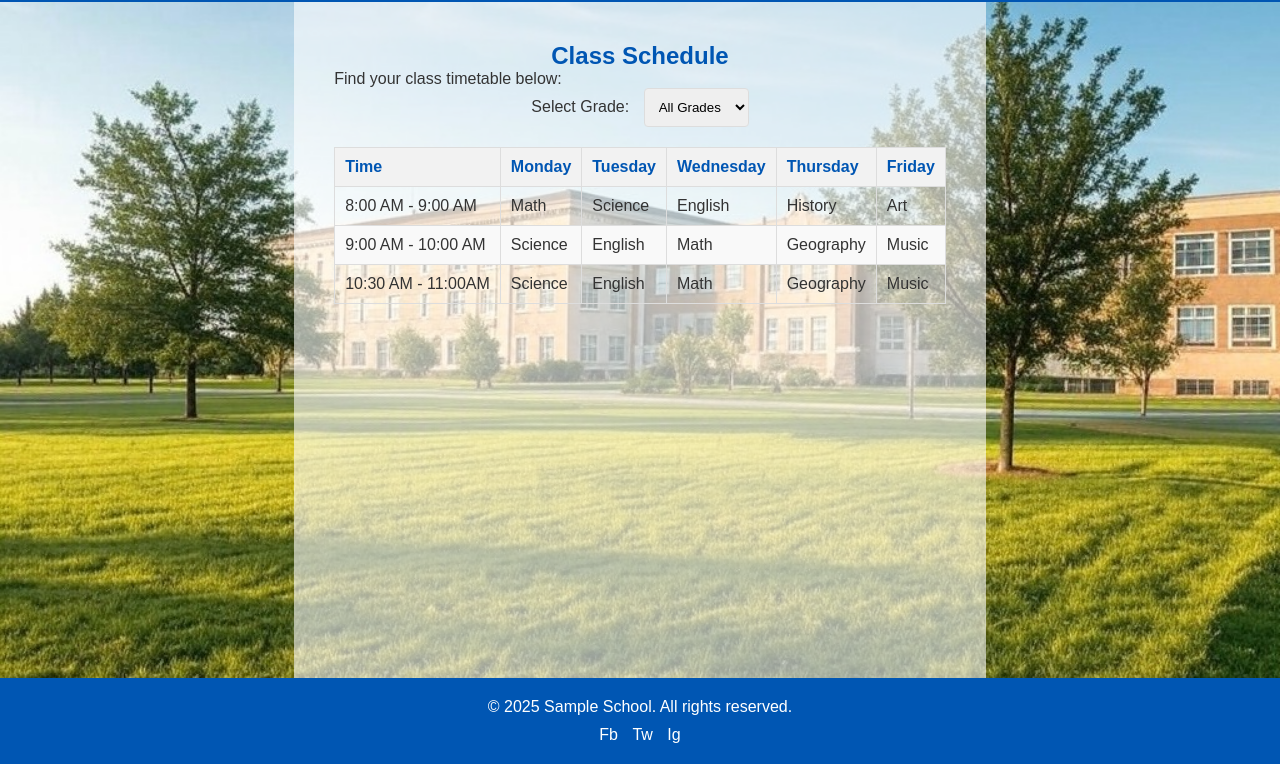
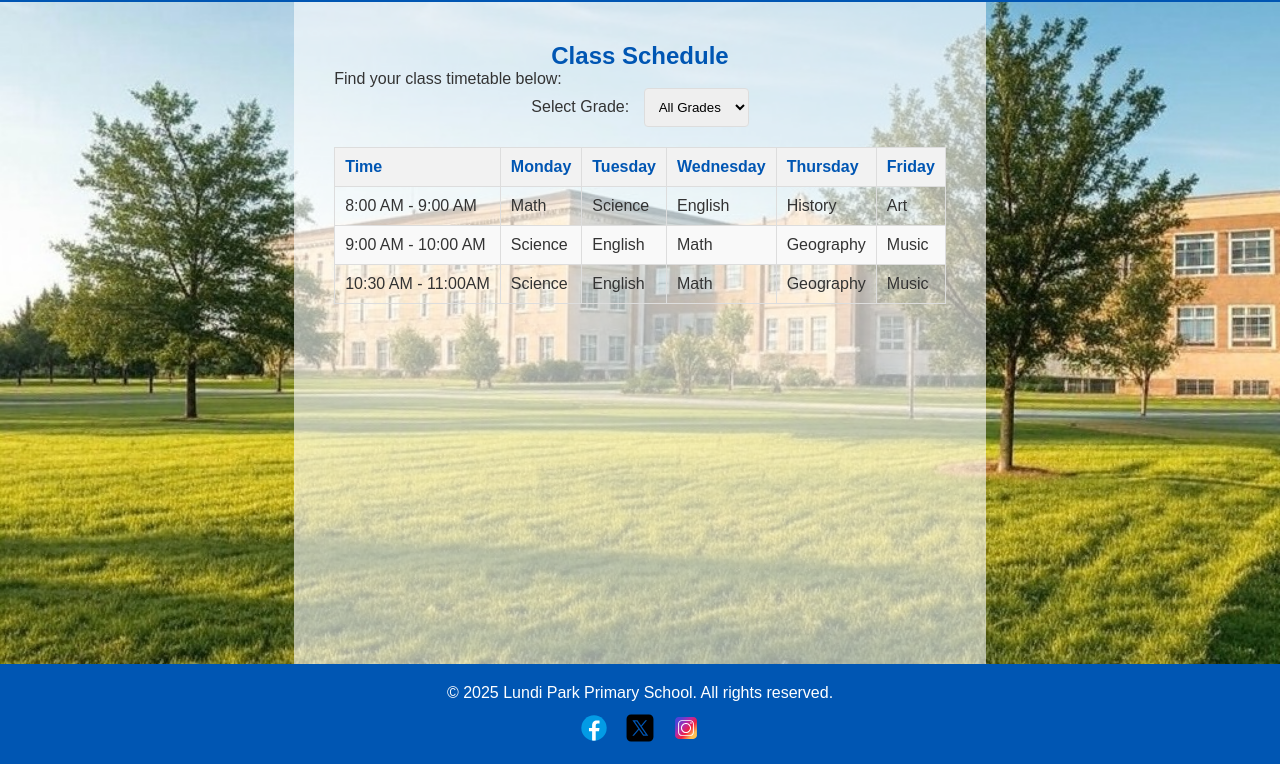
Before and after one commit to richakwe/lundi, a plain HTML site: page class-schedule.html in a window 1280 px wide. Shown: the part 36-800 px from the top of the page. Drawn offline with Linux system fonts and the light colour scheme.

Commit message:
corrections

```diff
--- a/class-schedule.html
+++ b/class-schedule.html
@@ -3,7 +3,7 @@
 <head>
     <meta charset="UTF-8">
     <meta name="viewport" content="width=device-width, initial-scale=1.0">
-    <title>Class Schedule - Sample School</title>
+    <title>Class Schedule - Lundi Park Primary School</title>
     <link rel="stylesheet" href="styles.css">
     <script src="script.js" defer></script>
 </head>
@@ -90,11 +90,17 @@
     </main>
 
     <footer>
-        <p>© 2025 Sample School. All rights reserved.</p>
+        <p>© 2025 Lundi Park Primary School. All rights reserved.</p>
         <div class="social-media">
-            <a href="#facebook">Fb</a>
-            <a href="#twitter">Tw</a>
-            <a href="#instagram">Ig</a>
+            <a href="https://www.facebook.com" target="_blank" rel="noopener noreferrer">
+                <img src="images/facebook.svg" alt="Follow us on Facebook" width="32" height="32">
+            </a>
+            <a href="https://twitter.com/yourhandle" target="_blank" rel="noopener noreferrer">
+                <img src="images/twitter.svg" alt="Follow us on Twitter" width="32" height="32">
+            </a>
+
+            <a href="https://www.instagram.com/yourusername" target="_blank" rel="noopener noreferrer">
+                <img src="images/instagram.svg" alt="Follow us on Instagram" width="32" height="32">
         </div>
     </footer>
 </body>
```
Also changed, not shown: past-events.html (+9 -4 lines), results-portal.html (+9 -3 lines).
